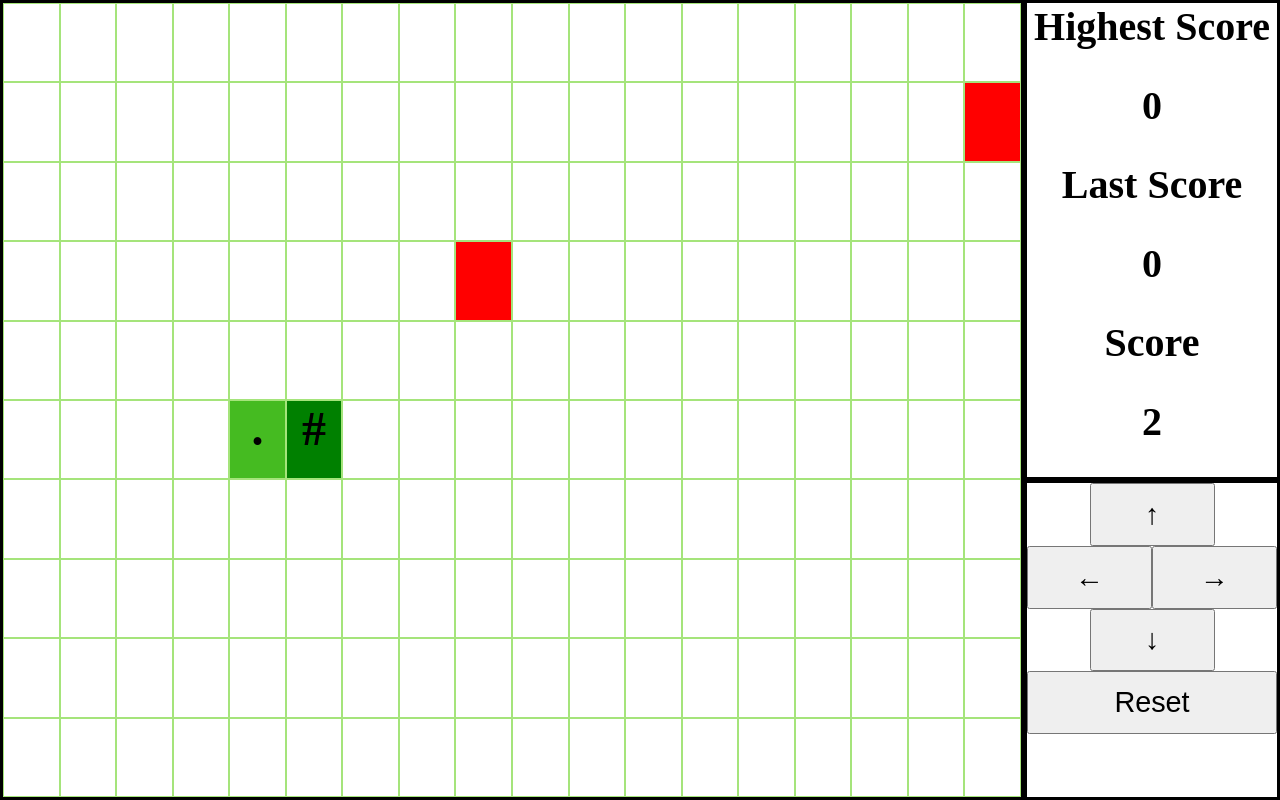
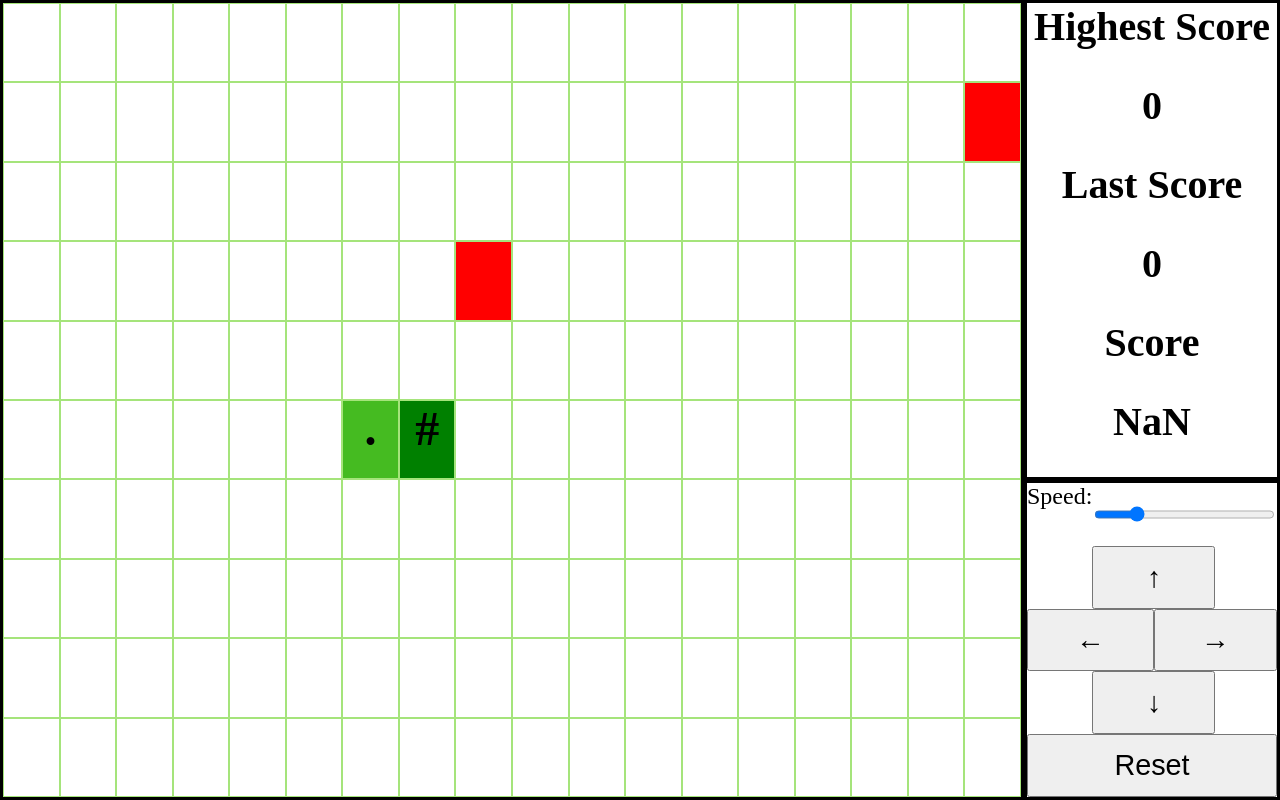
Before and after one commit to masaad01/Snake-Game, a plain HTML site: page index.html in a window 1280 px wide. Both pictures are taken after a click on the button "Begin". Drawn offline with Linux system fonts and the light colour scheme.

Commit message:
feature speed control
add input range to modify speed inside game and changed score system; score = length*speed

```diff
--- a/Snake.css
+++ b/Snake.css
@@ -32,6 +32,11 @@
     display: grid;
     grid-template: repeat(5 , 1fr) / repeat(4 , 1fr);
 }
+#controlsSec p{
+    font-size: 1.5em;
+    text-align: center;
+    margin: 0;
+}
 #scoreSec{
     font-size: 2.5em;
     font-weight: bold;
@@ -42,7 +47,7 @@
 .button{
     font-size: 1.8em;
 }
-#sizeSlider{
+.inputSlider{
     grid-column: 2 / 5;
 }
 #rightButton{
--- a/Snake.js
+++ b/Snake.js
@@ -1,4 +1,5 @@
-const timeInterval = 200;
+let timeInterval = "";
+let speed = "";
 const size = {x: 18, y:10};// x = 1.8*y (approx for my screen)
 
 var count=0;
@@ -119,8 +120,8 @@
     }
     this.endGame = function(){
         this.gameOver = true;
-        this.maxScore = Math.max(this.maxScore, this.snakelength);
-        this.lastScore = this.snakelength;
+        this.lastScore = this.snakelength * speed;
+        this.maxScore = Math.max(this.maxScore, this.lastScore);//score = length * speed
     }
 }
 
@@ -128,6 +129,7 @@
     this.cells = "";
     this.game = new Snake();
     this.buttons = {r: "", l: "", u: "", d: "", reset: ""};
+    this.input = {speed: ""};
     this.scoreBoard = {highest: "", last: "", now: ""};
     this.refresh = "";
 
@@ -152,6 +154,14 @@
         htmlCreator("div", scoreSection, "", "", "Score");
         this.scoreBoard.now = htmlCreator("div", scoreSection);
 
+        htmlCreator("p", controlsSection, "", "", "Speed:");
+        this.input.speed = htmlCreator("input", controlsSection, "speedSlider","inputSlider");
+        this.input.speed.type = "range";
+        this.input.speed.min = "1";
+        this.input.speed.max = "20";
+        this.input.speed.value = "5";
+        this.input.speed.title = "5";
+
         this.buttons.u = htmlCreator("button", controlsSection, "upButton", "button", "&uarr;");
         this.buttons.l = htmlCreator("button", controlsSection, "leftButton", "button", "&larr;");
         this.buttons.r = htmlCreator("button", controlsSection, "rightButton", "button", "&rarr;");
@@ -167,13 +177,19 @@
     }
     this.addEvents = function(){
         var self = this;
-        this.buttons.r.addEventListener("click",function(){self.game.changeDirection("r");self.display();}, false);
-        this.buttons.l.addEventListener("click",function(){self.game.changeDirection("l");self.display();}, false);
-        this.buttons.u.addEventListener("click",function(){self.game.changeDirection("u");self.display();}, false);
-        this.buttons.d.addEventListener("click",function(){self.game.changeDirection("d");self.display();}, false);
+        this.buttons.r.addEventListener("click",function(){self.game.changeDirection("r");self.display();});
+        this.buttons.l.addEventListener("click",function(){self.game.changeDirection("l");self.display();});
+        this.buttons.u.addEventListener("click",function(){self.game.changeDirection("u");self.display();});
+        this.buttons.d.addEventListener("click",function(){self.game.changeDirection("d");self.display();});
+
+        this.input.speed.addEventListener("change",function(){
+            this.title = this.value + "\nreset game to change speed";
+            timeInterval = parseInt(1000/this.value);
+        });
+        this.input.speed.addEventListener("click",function(){this.title = this.value;});
 
         document.addEventListener("keydown",function(event){
-            //if(!event.repeat)
+            if(!event.repeat)
                 switch(event.code){
                     case "ArrowRight":self.game.changeDirection("r");self.display();break;
                     case "ArrowLeft" :self.game.changeDirection("l");self.display();break;
@@ -195,7 +211,7 @@
                 self.display();
                 self.refresh = setInterval(self.display.bind(self),timeInterval);
             }
-        }, false);
+        });
     }
     this.display = function(){
         for(let i=0;i<size.x;i++)
@@ -220,7 +236,7 @@
         this.cells[this.game.tailPosition.x][this.game.tailPosition.y].innerHTML = ".";
         this.cells[this.game.headPosition.x][this.game.headPosition.y].style.backgroundColor = "green";
         this.cells[this.game.headPosition.x][this.game.headPosition.y].innerHTML = "#";
-        this.scoreBoard.now.innerHTML = this.game.snakelength;
+        this.scoreBoard.now.innerHTML = this.game.snakelength * speed;//score = length * speed
 
         if(this.game.gameOver){
             alert("Game Over\n"+this.game.lastScore)
@@ -231,6 +247,7 @@
         clearInterval(this.refresh);
         this.game.initialize();
 
+        speed = parseInt(1000/timeInterval);//TI = 1000/speed
         this.scoreBoard.highest.innerHTML = this.game.maxScore;
         this.scoreBoard.last.innerHTML = this.game.lastScore;
         this.scoreBoard.now.innerHTML = 0;
```
